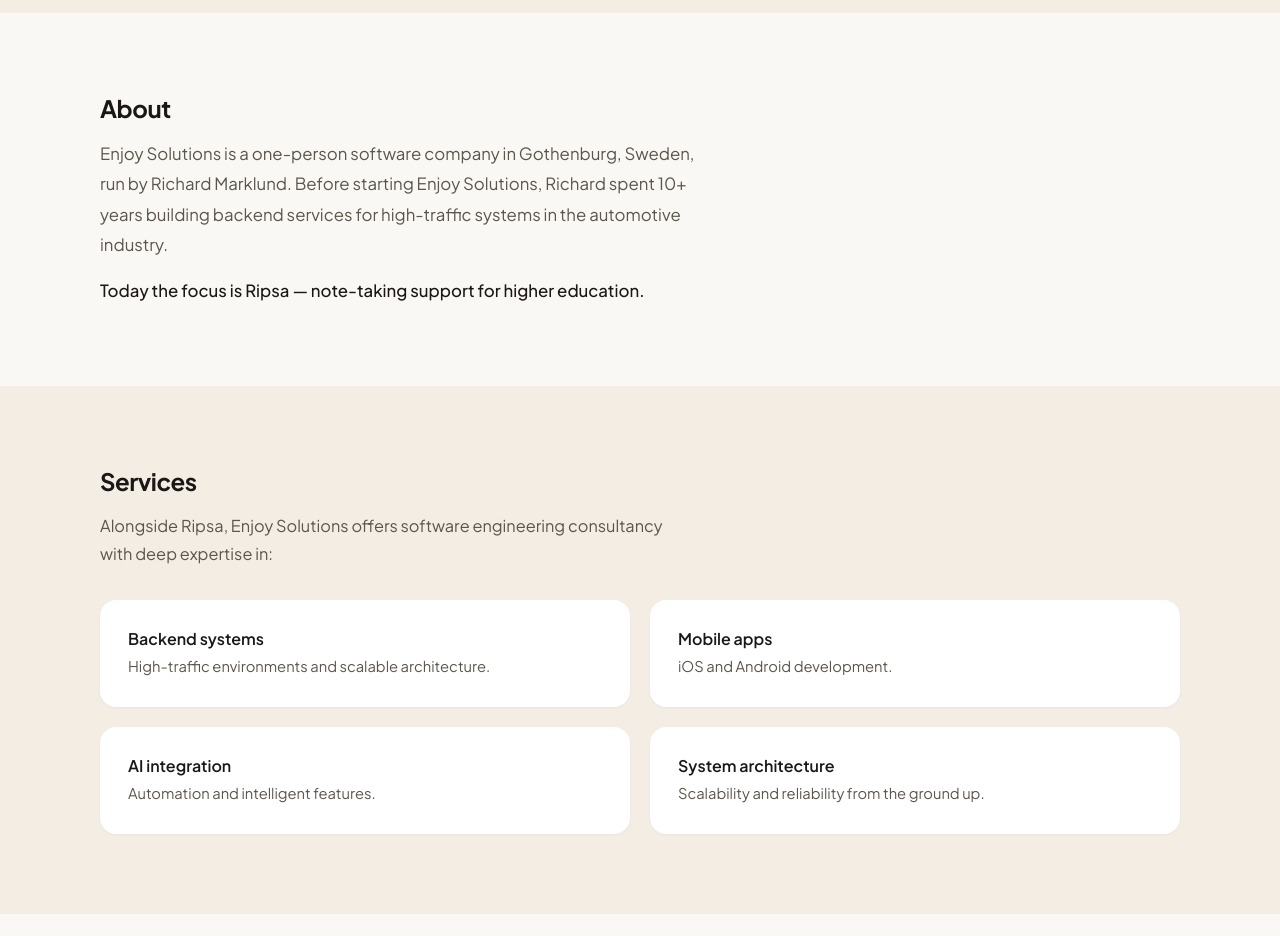
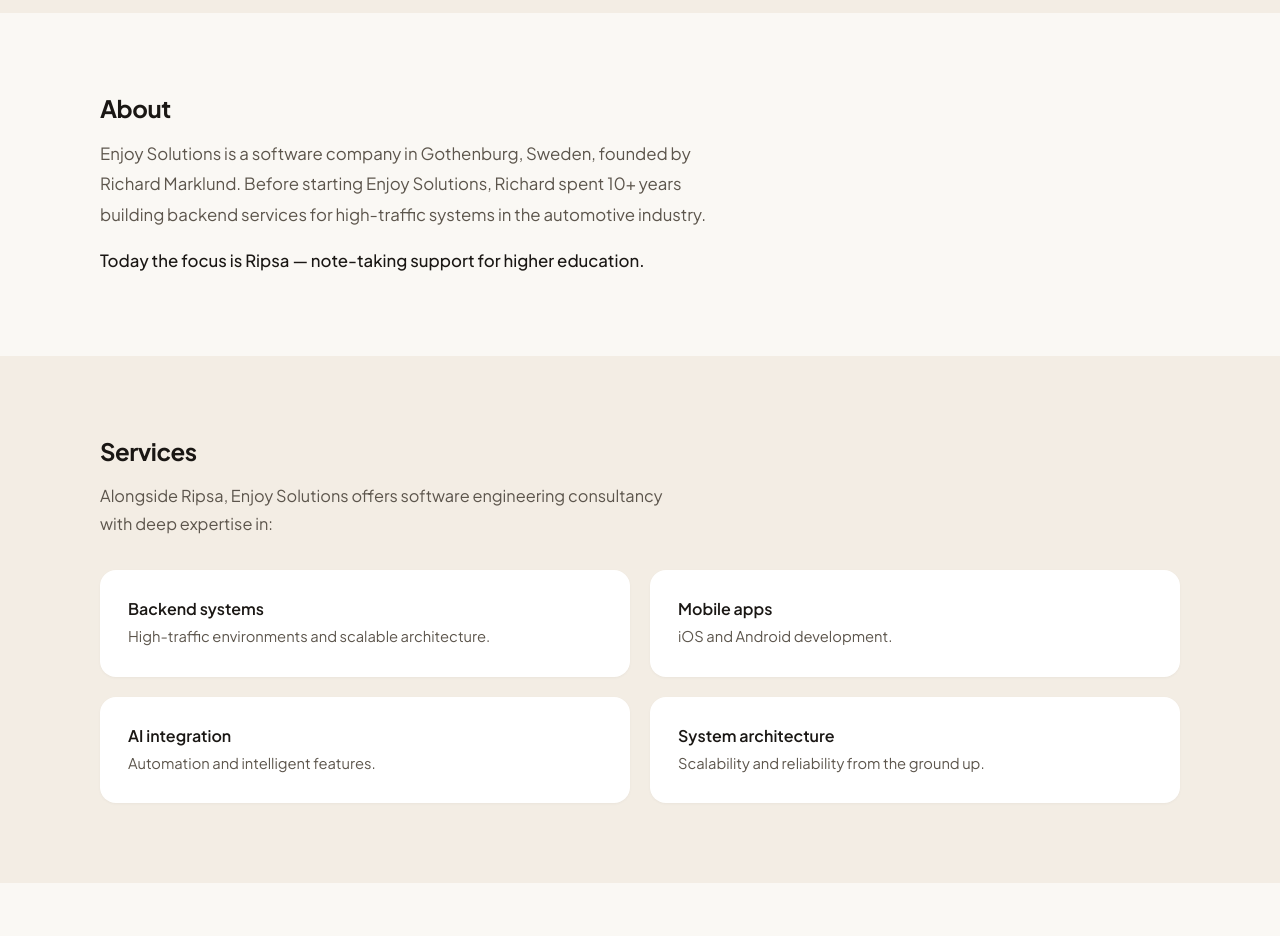
Before and after one commit to richardmarklund/enjoysolutionsfrontend, a plain HTML site: page index.html in a window 1280 px wide. Shown: the part 1260-2196 px from the top of the page. Drawn offline with Linux system fonts and the light colour scheme.

Commit message:
Drop one-person wording from the about section
Co-Authored-By: Claude Fable 5.2 <noreply@anthropic.com>

```diff
--- a/index.html
+++ b/index.html
@@ -96,8 +96,8 @@
           <h2 class="section-title">About</h2>
           <div class="about-content">
             <p>
-              Enjoy Solutions is a one-person software company in Gothenburg,
-              Sweden, run by Richard Marklund. Before starting Enjoy Solutions,
+              Enjoy Solutions is a software company in Gothenburg, Sweden,
+              founded by Richard Marklund. Before starting Enjoy Solutions,
               Richard spent 10+ years building backend services for high-traffic
               systems in the automotive industry.
             </p>
```
